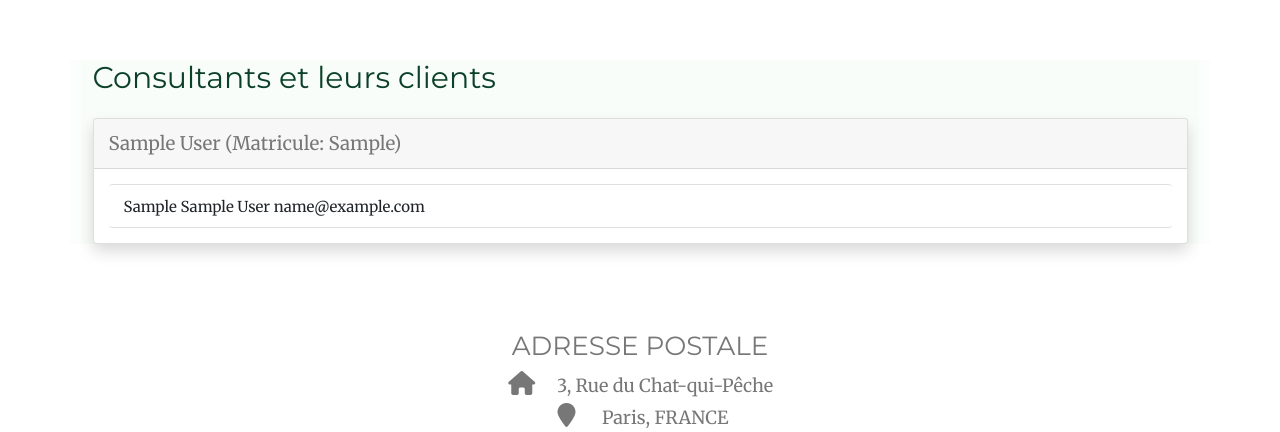
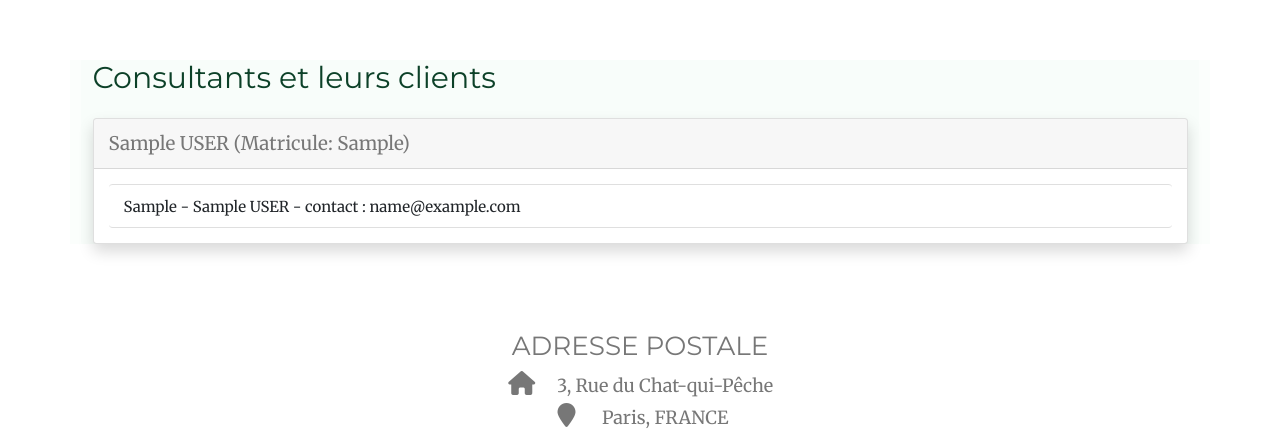
Before and after one commit to Aleks512/Ventalis, a Django app: page /customers/ in a window 1280 px wide. Shown: the part 70-502 px from the top of the page. Run offline with Django 4.2, Linux system fonts and the light colour scheme; tables that the repository leaves empty hold one stand-in row (values such as "Sample post"); some libraries are stand-ins or nearby versions.

Commit message:
templates updates

```diff
--- a/store/templates/store/consultant_profile.html
+++ b/store/templates/store/consultant_profile.html
@@ -44,7 +44,7 @@
             <tr>
               <td>{{ order_item.product.name }}</td>
               <td>{{ order_item.quantity }}</td>
-              <td>{{ order_item.get_total | floatformat }} €</td>
+              <td>{{ order_item.get_total | intcomma }} €</td>
               <td>{{ order_item.date_added | date:"Y-m-d H:i:s" }}</td>
               <td>
                 {% if order_item.status %}
@@ -80,7 +80,7 @@
             <tr>
               <td>{{ order_item.product.name }}</td>
               <td>{{ order_item.quantity }}</td>
-              <td>{{ order_item.get_total }}</td>
+              <td>{{ order_item.get_total | intcomma }} €</td>
               <td>{{ order_item.date_added | date:"Y-m-d H:i:s" }}</td>
               <td>
                 {% if order_item.status %}
--- a/users/templates/users/customer_list.html
+++ b/users/templates/users/customer_list.html
@@ -9,13 +9,13 @@
     {% for consultant, clients in consultant_clients %}
       <div class="card mb-4 shadow">
         <div class="card-header">
-          <h5 class="mb-0">{{ consultant.get_full_name }} (Matricule: {{ consultant.matricule }})</h5>
+          <h5 class="mb-0">{{ consultant.first_name }} {{ consultant.last_name |upper }} (Matricule: {{ consultant.matricule }})</h5>
         </div>
         <div class="card-body">
           {% if clients %}
             <ol class="list-group">
               {% for client in clients %}
-                <li class="list-group-item">{{ client.company }} {{ client.first_name }} {{ client.last_name }} {{ client.email }}</li>
+                <li class="list-group-item">{{ client.company }} - {{ client.first_name }} {{ client.last_name|upper }} - contact : {{ client.email }}</li>
               {% endfor %}
             </ol>
           {% else %}
--- a/users/templates/users/customer_profile.html
+++ b/users/templates/users/customer_profile.html
@@ -27,7 +27,7 @@
         </div>
       {% endfor %}
     {% else %}
-      <p>No ordered items found.</p>
+      <p>Aucun article commandé trouvé.</p>
     {% endif %}
   </div>
 
--- a/users/templates/users/home_consultant.html
+++ b/users/templates/users/home_consultant.html
@@ -1,5 +1,6 @@
 {% extends "base.html" %}
 {% load static %}
+{% load humanize %}
 
 {% block content %}
   {% if clients %}
@@ -35,7 +36,7 @@
                         <td>{{ client.first_name }}</td>
                         <td>{{ client.last_name }}</td>
                         <td>{{ client.email }}</td>
-                        <td>{{ item.price }} €</td>
+                        <td>{{ item.price | intcomma }} €</td>
                         <td class="d-sm-table-cell">
                           {% if item.ordered %}
                             Commandé
```
Also changed, not shown: Ventalis/settings.py (+7 -0 lines).
